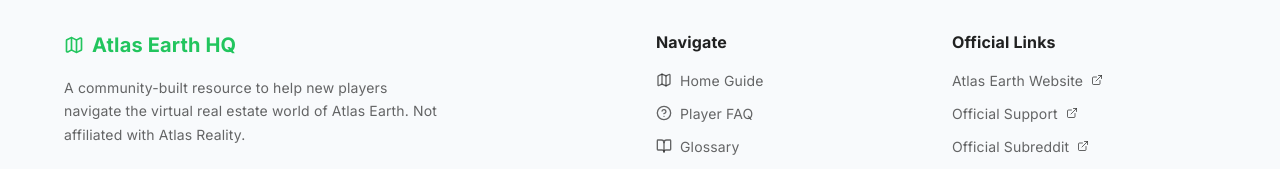
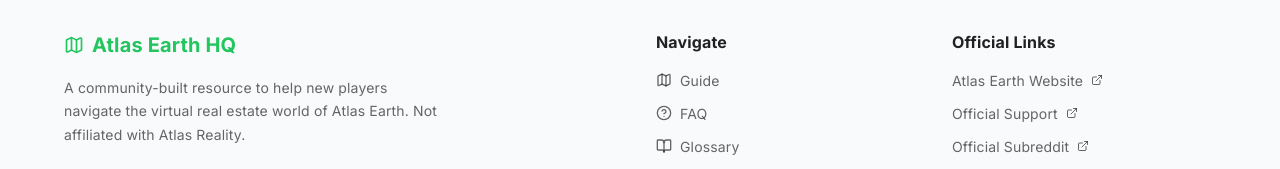
Before and after one commit to Artorias2718/Artorias2718.github.io, a React (Vite) app in the folder view/: page / in a window 1280 px wide. Shown: the part 2819-2988 px from the top of the page. Built offline with nearby package versions, Linux system fonts and the light colour scheme.

Commit message:
Fixed a couple of broken links

```diff
--- a/view/src/components/layout/Footer.tsx
+++ b/view/src/components/layout/Footer.tsx
@@ -23,12 +23,12 @@
 // ─── data ─────────────────────────────────────────────────────────────────────
 
 const navLinks = [
-  { href: "/", label: "Home Guide", icon: Map },
-  { href: "/faq", label: "Player FAQ", icon: HelpCircle },
+  { href: "/", label: "Guide", icon: Map },
+  { href: "/faq", label: "FAQ", icon: HelpCircle },
   { href: "/glossary", label: "Glossary", icon: BookOpen },
   { href: "/resources", label: "Resources", icon: Layers },
-  { href: "/boost-timer", label: "Boost Timer", icon: Timer },
-  { href: "/progress-vault", label: "Progress Vault", icon: ShieldCheck },
+  { href: "/boosttimer", label: "Boost Timer", icon: Timer },
+  { href: "/progressvault", label: "Progress Vault", icon: ShieldCheck },
   { href: "/about", label: "About", icon: Info },
   { href: "/contact", label: "Contact", icon: Mail },
 ];
```
